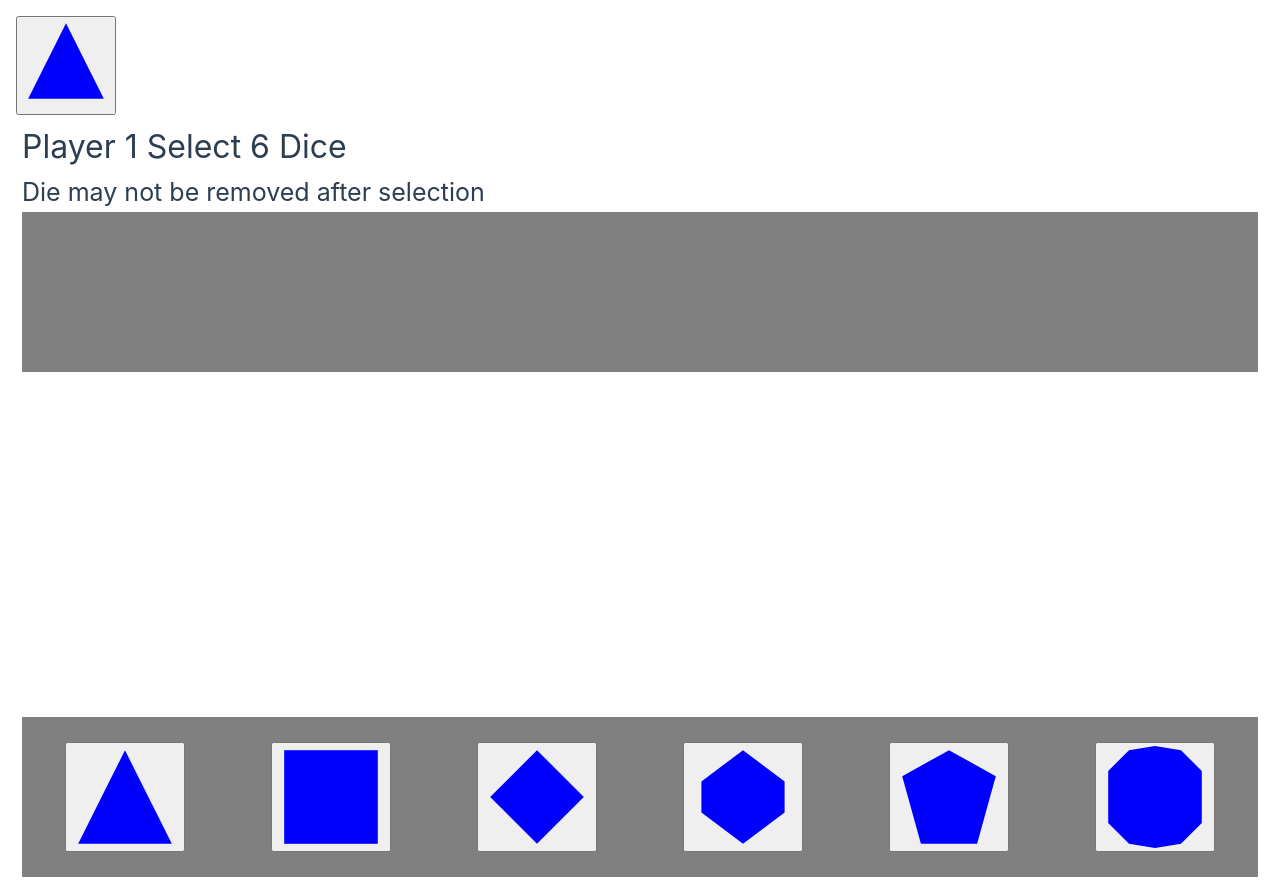
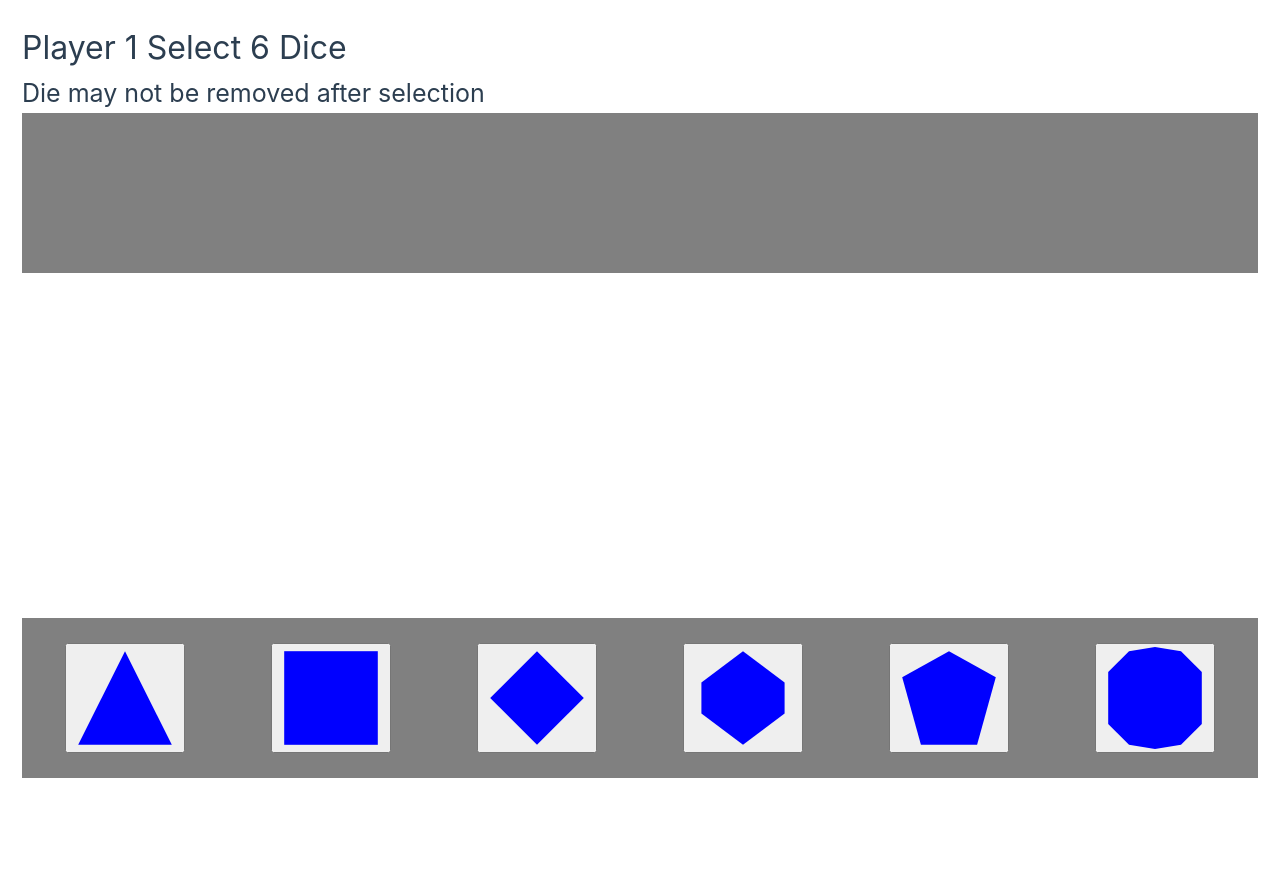
Before and after one commit to ericcorona1/dice-attack, a Vue app: page / in a window 1280 px wide. Both pictures are taken after a click on the button "Start". After the commit the page ends 800 px from the top, so only its background shows below. Built offline with nearby package versions, Linux system fonts and the light colour scheme.

Commit message:
removed svg button test

```diff
--- a/src/components/Select.vue
+++ b/src/components/Select.vue
@@ -12,23 +12,6 @@ const { addDieToPlayer, toggleTurn, reRollDie, selectPhaseCompleted } =
 </script>
 
 <template>
-  <button class="test">
-    <div class="svg-container">
-      <svg viewBox="0 0 100 100">
-        <!-- D4: Triangle -->
-        <polygon points="50,5 95,95 5,95" fill="blue" />
-        <text
-          x="50"
-          y="65"
-          text-anchor="middle"
-          dominant-baseline="middle"
-          fill="white"
-        >
-          {{ value }}
-        </text>
-      </svg>
-    </div>
-  </button>
   <section class="container">
     <div class="pendingField">
       <div class="instructionText">
```
